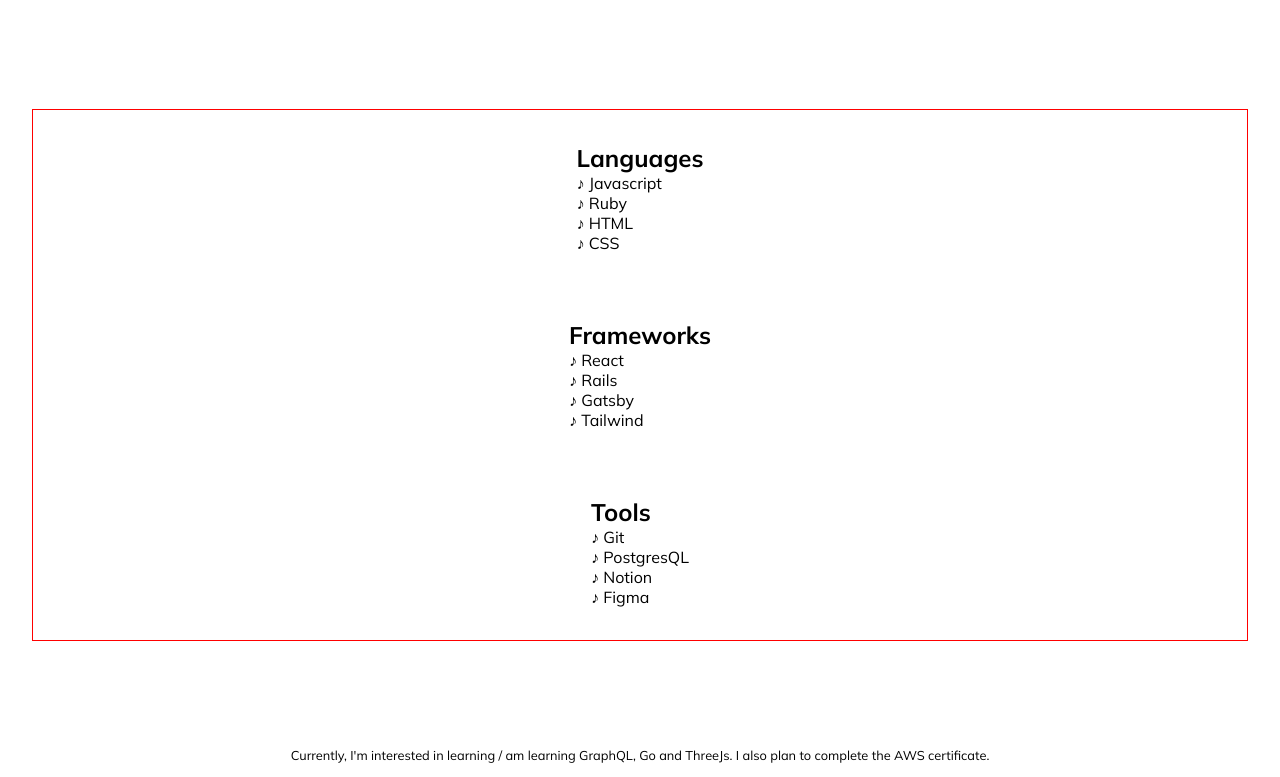
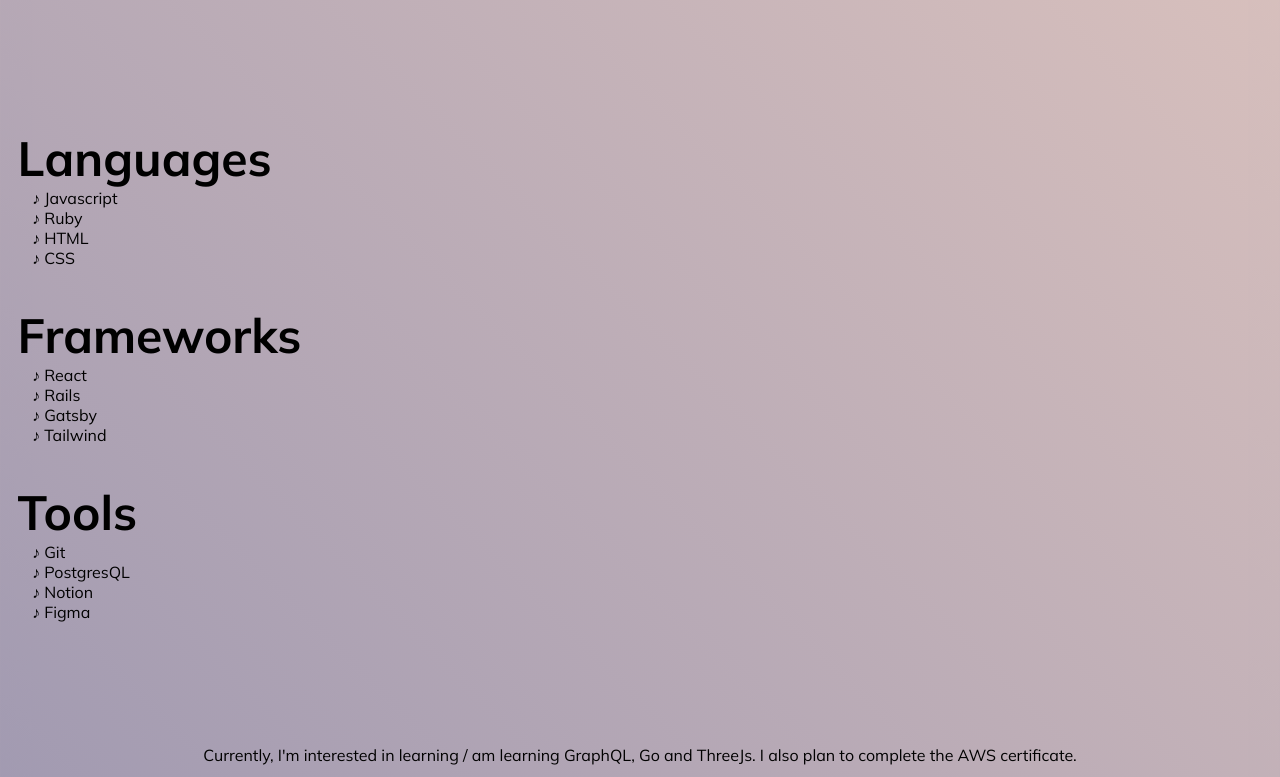
Before and after one commit to Griffy92/my-website, a Gatsby site: page / in a window 1280 px wide. Shown: the part 683-1460 px from the top of the page. Built offline with nearby package versions, Linux system fonts and the light colour scheme; Gatsby itself is replaced by a stand-in of ours.

Commit message:
updating skills content & fixing syntax

```diff
--- a/src/components/intro.jsx
+++ b/src/components/intro.jsx
@@ -10,11 +10,11 @@
                 <h1>Kia Ora, I'm Dom!</h1>
                 <h2>{ introContent.occupation }</h2>
             </div>
-
             <div className="about-me">
                 <p>{ introContent.pOne }</p>
                 <p>{ introContent.pTwo }</p>
             </div>
+
 
         </div>
     );
--- a/src/components/portfolio.jsx
+++ b/src/components/portfolio.jsx
@@ -7,7 +7,7 @@
     const generateProjects = () => {
         return projects.map((project) => {
             return (
-                <div className="portfolio" id="dynamic">
+                <div className="portfolio" id={project.name} key={project.name}>
                     <div className="info">
                         <h2>{project.name}</h2>
                         <p className="big-text">{project.tech}</p>
--- a/src/components/skills.jsx
+++ b/src/components/skills.jsx
@@ -1,17 +1,17 @@
 import React from 'react';
-import { skills } from '../content/skills';
+import { skills, currentlyLearning } from '../content/skills';
 
 const Skills = () => {
 
     const generateSkills = () => {
         return Object.keys(skills).map( ( heading ) => {
             return (
-                <div>
+                <div key={heading}>
                     <h2>{heading}</h2>
                     <ul>
                         { skills[heading].map( (skill) => {
                             return (
-                                <li>{skill}</li>
+                                <li key={skill}>{skill}</li>
                             )
                         })}
                     </ul>
@@ -22,13 +22,15 @@
 
     return (
         <div id="skills">
+
             <div className="skills-list">
-                {generateSkills()}
+                { generateSkills() }
             </div>
 
             <div className="learning">
-                <p>Currently, I'm interested in learning / am learning GraphQL, Go and ThreeJs. I also plan to complete the AWS certificate.</p>
+                <p>{ currentlyLearning.text }</p>
             </div>
+
 
         </div>
     )
--- a/src/content/skills.jsx
+++ b/src/content/skills.jsx
@@ -1,5 +1,9 @@
 export const skills = {
     Languages: ['♪ Javascript', '♪ Ruby', '♪ HTML', '♪ CSS'],
     Frameworks: ['♪ React', '♪ Rails', '♪ Gatsby', '♪ Tailwind'],
-    Tools: ['♪ Git', '♪ PostgresQL', '♪ Notion', '♪ Figma']
+    Tools: ['♪ Git', '♪ PostgresQL', '♪ Notion', '♪ Figma'],
 }
+
+export const currentlyLearning = {
+    text: "Currently, I'm interested in learning / am learning GraphQL, Go and ThreeJs. I also plan to complete the AWS certificate."
+}
--- a/src/styles/index.scss
+++ b/src/styles/index.scss
@@ -6,10 +6,14 @@
     padding: 0;
     margin: 0;
     font-family: 'Mulish', sans-serif;
+    list-style: none;
 
     body {
         max-width: 1440px;
         margin: 1em;
+        background: #E8CBC0;  /* fallback for old browsers */
+        background: -webkit-linear-gradient(to bottom, #636FA4, #E8CBC0);  /* Chrome 10-25, Safari 5.1-6 */
+        background: linear-gradient(45deg, #636FA4, #E8CBC0); /* W3C, IE 10+/ Edge, Firefox 16+, Chrome 26+, Opera 12+, Safari 7+ */
     }
 }
 
@@ -80,6 +84,18 @@
 
 #skills {
     @include container;
+    @include font-sizes;
+
+    .skills-list {
+        height: 70vh;
+        display: flex;
+        flex-direction: column;
+        justify-content: space-around;
+
+            h2 {
+                margin-left: -.3em;
+            }
+    }
 
     .learning {
         display: flex;
@@ -89,26 +105,9 @@
 
         p {
             margin: 1em 0em 1em 0em;
-            font-size: .8em;
         }
     }
 
-    .skills-list {
-        height: 70vh;
-        display: flex;
-        flex-direction: column;
-        align-items: center;
-        justify-content: space-around;
-        border: 1px solid red;
-
-            h3 {
-                margin-left: -.3em;
-            }
-
-            ul {
-                list-style: none;
-            }
-    }
 
 }
 
```
